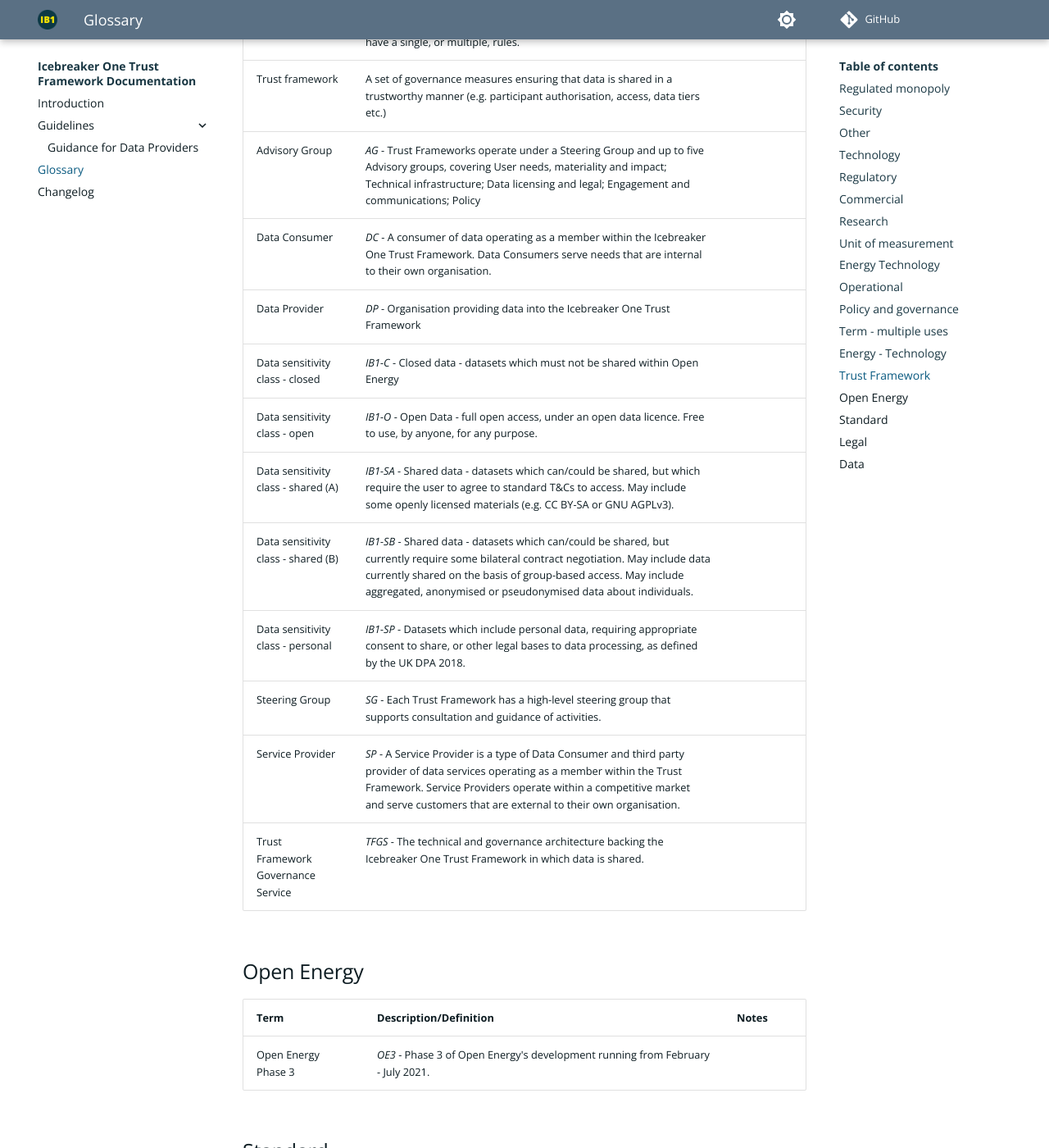
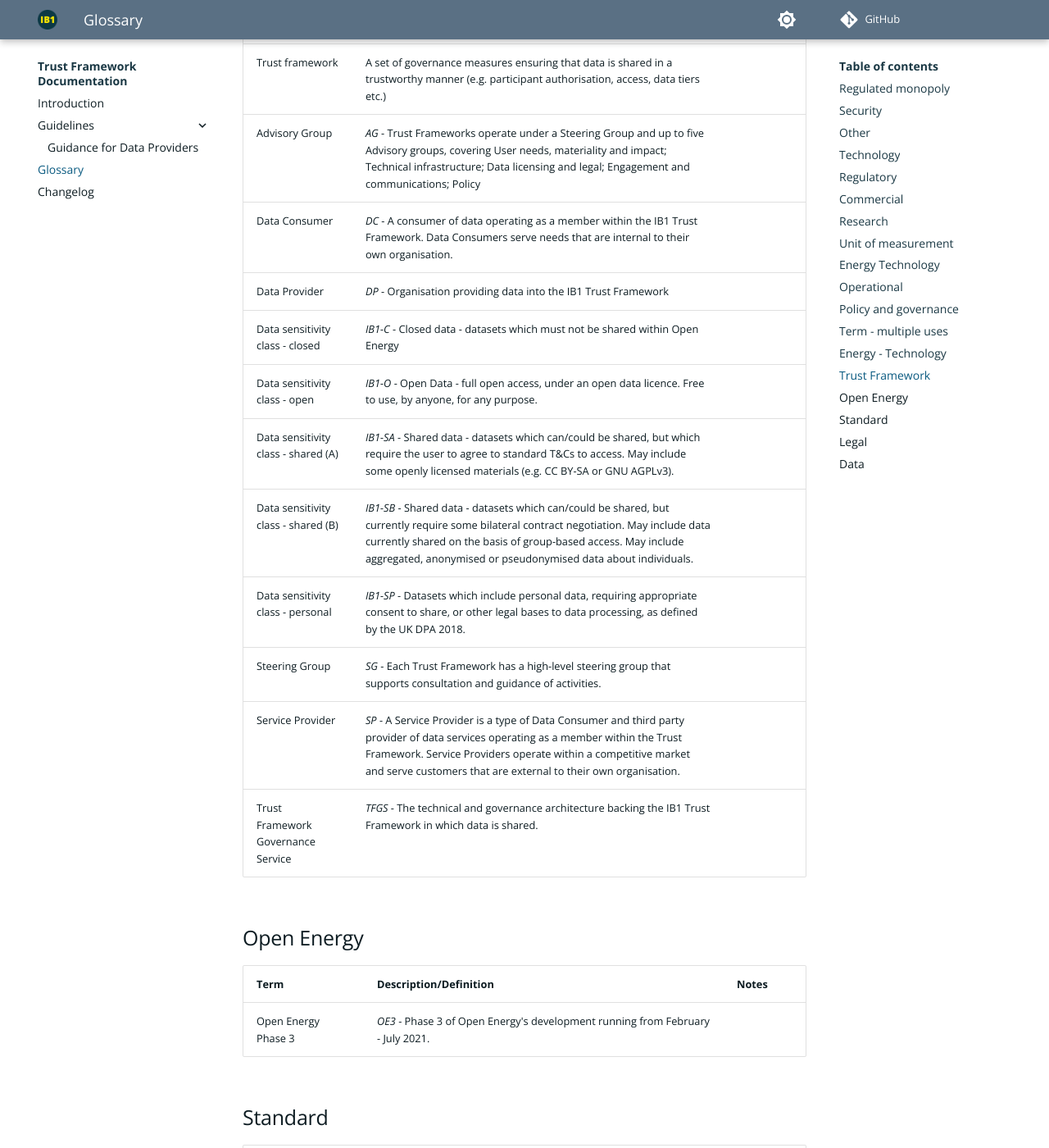
Before and after one commit to icebreakerone/ib1-technical-docs, an MkDocs documentation site: the page built from docs/glossary.md, in a window 1280 px wide and 1400 px high, scrolled down 20796 px. Shown: the whole window at 82% size. Built offline with MkDocs 1.6.1 and Material for MkDocs 9.7.7, drawn with Linux system fonts in a browser that asks for light colours; plug-ins that fetch from the network failed and are left out; comment, search, counter and statistics services are not loaded; the version menu is left out; some of the changed text lies outside the part shown.

Commit message:
Change to IB1 Trust Framework.

```diff
--- a/docs/glossary.md
+++ b/docs/glossary.md
@@ -228,13 +228,13 @@
 | Term | Description/Definition | Notes |
 | --- | --- | --- |
 | <span id="term-Data-sensitivity-class">Data sensitivity class</span> | OE members can self-allocate dataset into ‘classes’ depending on its sensitivity profile. Access and security requirements differ across classes. | |
-| <span id="term-Icebreaker-One-Trust-Framework">Icebreaker One Trust Framework</span> | The governance, standards and technical specifications for the Trust Framework operated by Icebreaker One | |
+| <span id="term-Icebreaker-One-Trust-Framework">IB1 Trust Framework</span> | The governance, standards and technical specifications for the Trust Framework operated by Icebreaker One | |
 | <span id="term-Preemptive-licence">Preemptive licence</span> | A pre-determined set of rules governing data sharing and use. | |
 | <span id="term-Rule">Rule</span> | An articulation of a dataset’s sensitivity class, access conditions, and license that is publishing in the metadata file. A dataset may either have a single, or multiple, rules. | |
 | <span id="term-Trust-framework">Trust framework</span> | A set of governance measures ensuring that data is shared in a trustworthy manner (e.g. participant authorisation, access, data tiers etc.) | |
 | <span id="term-Advisory-Group">Advisory Group</span> | *AG* - Trust Frameworks operate under a Steering Group and up to five Advisory groups, covering User needs, materiality and impact; Technical infrastructure; Data licensing and legal; Engagement and communications; Policy | |
-| <span id="term-Data-Consumer">Data Consumer</span> | *DC* - A consumer of data operating as a member within the Icebreaker One Trust Framework. Data Consumers serve needs that are internal to their own organisation. | |
-| <span id="term-Data-Provider">Data Provider</span> | *DP* - Organisation providing data into the Icebreaker One Trust Framework | |
+| <span id="term-Data-Consumer">Data Consumer</span> | *DC* - A consumer of data operating as a member within the IB1 Trust Framework. Data Consumers serve needs that are internal to their own organisation. | |
+| <span id="term-Data-Provider">Data Provider</span> | *DP* - Organisation providing data into the IB1 Trust Framework | |
 | <span id="term-Data-sensitivity-class-closed">Data sensitivity class - closed</span> | *IB1-C* - Closed data - datasets which must not be shared within Open Energy | |
 | <span id="term-Data-sensitivity-class-open">Data sensitivity class - open</span> | *IB1-O* - Open Data - full open access, under an open data licence. Free to use, by anyone, for any purpose. | |
 | <span id="term-Data-sensitivity-class-shared-A">Data sensitivity class - shared (A)</span> | *IB1-SA* - Shared data - datasets which can/could be shared, but which require the user to agree to standard T&Cs to access. May include some openly licensed materials (e.g. CC BY-SA or GNU AGPLv3). | |
@@ -242,7 +242,7 @@
 | <span id="term-Data-sensitivity-class-personal">Data sensitivity class - personal</span> | *IB1-SP* - Datasets which include personal data, requiring appropriate consent to share, or other legal bases to data processing, as defined by the UK DPA 2018. | |
 | <span id="term-Steering-Group">Steering Group</span> | *SG* - Each Trust Framework has a high-level steering group that supports consultation and guidance of activities. | |
 | <span id="term-Service-Provider">Service Provider</span> | *SP* - A Service Provider is a type of Data Consumer and third party provider of data services operating as a member within the Trust Framework. Service Providers operate within a competitive market and serve customers that are external to their own organisation. | |
-| <span id="term-Trust-Framework-Governance-Service">Trust Framework Governance Service</span> | *TFGS* - The technical and governance architecture backing the Icebreaker One Trust Framework in which data is shared. | |
+| <span id="term-Trust-Framework-Governance-Service">Trust Framework Governance Service</span> | *TFGS* - The technical and governance architecture backing the IB1 Trust Framework in which data is shared. | |
 
 ## Open Energy
 
--- a/mkdocs.yml
+++ b/mkdocs.yml
@@ -1,5 +1,5 @@
-site_name: Icebreaker One Trust Framework Documentation
-site_url: https://docs.icebreakerone.org
+site_name: Trust Framework Documentation
+site_url: https://docs.ib1.org
 repo_url: https://github.com/icebreakerone/ib1-technical-docs
 nav:
   - 'Introduction': 'index.md'
```
Also changed, not shown: docs/index.md (+3 -3 lines), readme.md (+1 -1 lines), 1 other file.
